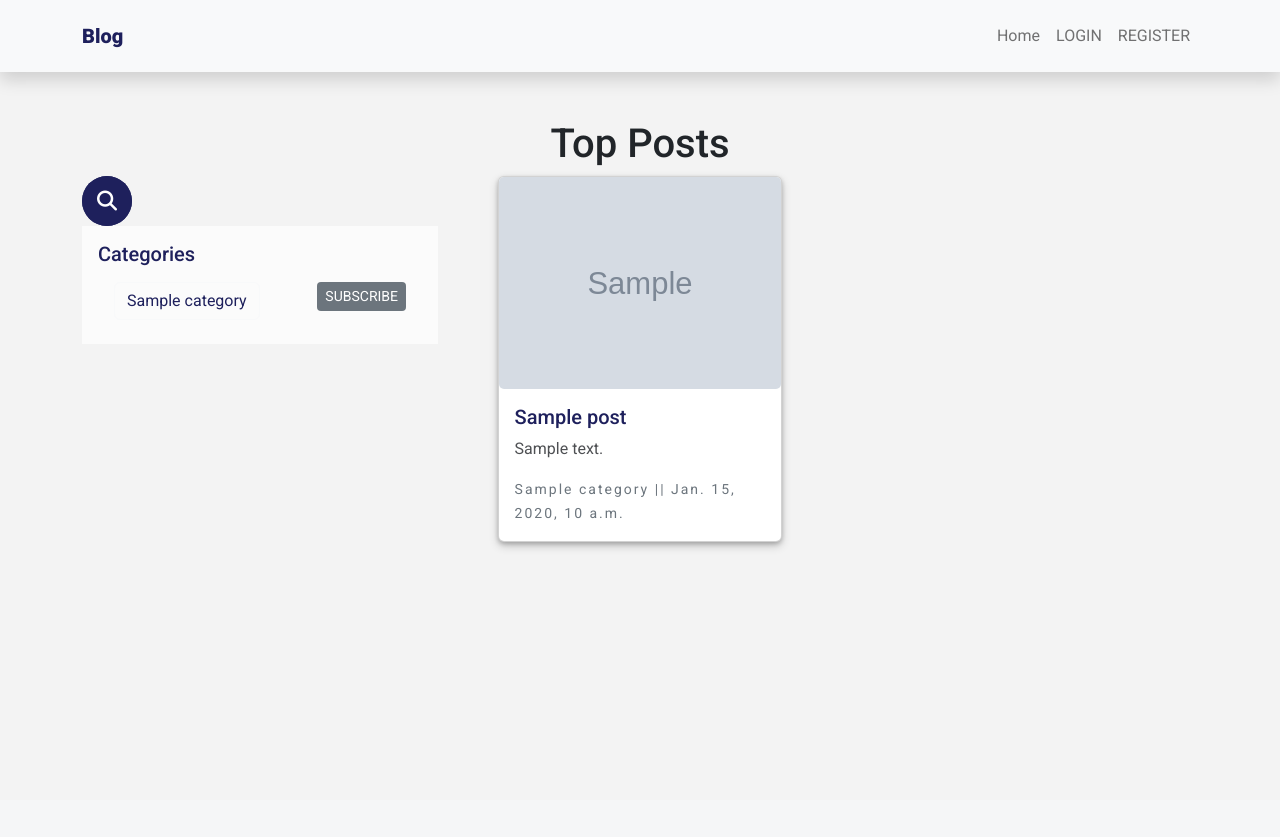
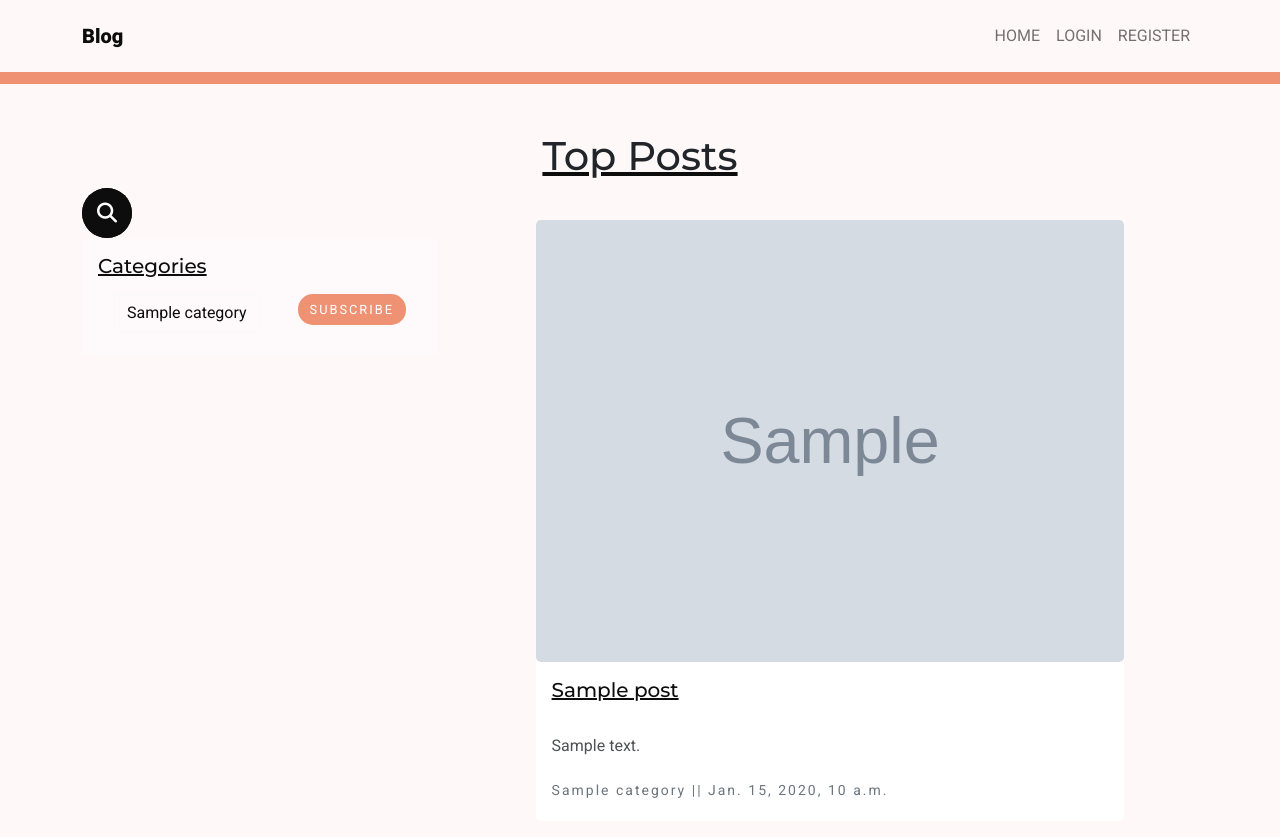
Before and after one commit to khaled5321/Group_01_Django_Blog, a Django app: page / in a window 1280 px wide. Before the commit the page ends 550 px from the top, so only its background shows below. Run offline with Django 4.2, Linux system fonts and the light colour scheme; tables that the repository leaves empty hold one stand-in row (values such as "Sample post"); grey boxes marked "Sample" are stand-in pictures; some libraries are stand-ins or nearby versions.

Commit message:
made some changes to the UI like colors and text

```diff
--- a/blog/posts/templates/posts/home.html
+++ b/blog/posts/templates/posts/home.html
@@ -112,7 +112,7 @@
                         <h2 class="text-center">No Posts</h2>
                         {% endif %}
                         {% for obj in object_list %}
-                        <div class="col-md-6">
+                        <div class="">
                             <div class="card mb-3">
                                 <a href="{% url 'postinfo' obj.id %}" class="">
                                     <img src="{{ obj.get_image_url }}" class="card-img-top card-img" alt="...">
--- a/blog/static/css/main.css
+++ b/blog/static/css/main.css
@@ -3,7 +3,7 @@
 }
 
 body {
-  background-color: rgb(243, 243, 243);
+  background-color: #FEF9F8;
   font-family: "Roboto", sans-serif;
   height: 100vh;
 }
@@ -11,11 +11,46 @@
 .navbar {
   padding: 1rem;
   margin-bottom: 3rem;
-  background-color: white;
+  background-color: #FEF9F8;
+  border-bottom: 12px solid #ef9273;
 }
 .navbar a.navbar-brand {
-  color: rgb(30, 32, 92);
+  color: #0d0d0d;
   font-weight: 900;
+}
+
+textarea {
+  padding: 1em;
+  background-color: #FEF9F8;
+  border: 2px solid transparent;
+  border-radius: 10px;
+  outline: none;
+  font-size: 16px;
+  font-weight: 500;
+  line-height: 1.8;
+  transition: all 0.2s;
+}
+textarea:hover {
+  background-color: rgb(248, 248, 248);
+  cursor: pointer;
+}
+textarea:focus {
+  cursor: text;
+}
+
+h1,
+h2,
+h3,
+h4,
+h5,
+h6 {
+  font-family: "Montserrat", sans-serif;
+  text-decoration-line: underline;
+  text-decoration-color: #0d0d0d;
+}
+
+p {
+  line-height: 1.8;
 }
 
 #searchbar {
@@ -30,15 +65,21 @@
   height: 50px;
   width: 50px;
   border-style: none;
-  padding: 10px;
+  padding: 10px 25px 10px 10px;
   font-size: 18px;
   letter-spacing: 2px;
   outline: none;
   border-radius: 25px;
   transition: all 0.5s ease-in-out;
-  background-color: rgb(30, 32, 92);
-  padding-right: 40px;
+  background-color: #0d0d0d;
   color: #262323;
+}
+@media (max-width: 600px) {
+  #searchbar .search-box .input-search {
+    width: 30px;
+    height: 30px;
+    padding: 10px;
+  }
 }
 #searchbar .search-box .input-search::placeholder {
   color: #4e5053;
@@ -65,11 +106,17 @@
   position: absolute;
   right: 0;
   color: #fff;
-  background-color: rgb(30, 32, 92);
+  background-color: #0d0d0d;
   pointer-events: painted;
 }
+@media (max-width: 600px) {
+  #searchbar .search-box .btn-search {
+    width: 30px;
+    height: 30px;
+  }
+}
 #searchbar .search-box .btn-search:hover {
-  box-shadow: 0 1px 2px 0 rgb(30, 32, 92);
+  box-shadow: 0 1px 2px 0 #0d0d0d;
   transition: box-shadow 0.5s;
 }
 #searchbar .search-box .btn-search:focus ~ .input-search {
@@ -81,21 +128,21 @@
 }
 
 .categories {
-  background-color: rgb(251, 251, 251);
+  background-color: #FEF9FA;
 }
 .categories .cont {
   padding: 1rem;
 }
 .categories .cont h5 {
-  color: rgb(30, 32, 92);
+  color: #0d0d0d;
 }
 .categories .cont ul {
-  background-color: rgb(251, 251, 251);
+  background-color: #FEF9FA;
   list-style-type: none;
 }
 .categories .cont ul li {
-  color: rgb(30, 32, 92);
-  background-color: rgb(251, 251, 251);
+  color: #0d0d0d;
+  background-color: #FEF9FA;
   display: flex;
   justify-content: space-between;
 }
@@ -108,28 +155,43 @@
 }
 .categories .cont ul li a {
   text-decoration: none;
-  color: rgb(30, 32, 92);
+  color: #0d0d0d;
+  border-radius: 2px;
+  transition: all 0.2s;
+}
+.categories .cont ul li a:first-child:hover {
+  border-bottom: 2px solid #ef9273;
 }
 .categories .cont ul li a:hover {
-  background-color: rgb(243, 243, 243);
+  background-color: #FEF9F8;
+}
+.categories .cont ul li a button {
+  background-color: #ef9273;
+  border-radius: 15px;
+  font-size: 0.8rem;
+  text-align: center;
+  padding: 6px 12px;
+  letter-spacing: 2px;
 }
 @media (max-width: 600px) {
   .categories .cont ul li a button {
     width: 100%;
-    font-size: 0.8rem;
-    text-align: center;
-    padding: 2px 4px;
+    padding: 4px 8px;
   }
+}
+.categories .cont ul li a button:hover {
+  background-color: #f2a48a;
 }
 .categories .cont ul li .subscribe {
   border: none;
 }
 
 .card {
-  box-shadow: 0 2px 4px 0 rgba(0, 0, 0, 0.2), 0 4px 10px 0 rgba(0, 0, 0, 0.19);
-  transition: box-shadow 0.5s;
+  transition: all 0.2s;
   width: 80%;
-  margin: 0 auto;
+  margin: 2rem auto;
+  border: none;
+  background-color: white;
 }
 @media (max-width: 900px) {
   .card {
@@ -137,10 +199,11 @@
   }
 }
 .card:hover {
-  box-shadow: 0 4px 8px 0 rgba(0, 0, 0, 0.2), 0 6px 20px 0 rgba(0, 0, 0, 0.19);
+  border-bottom: 4px solid #ef9273;
 }
 .card .card-title {
-  color: rgb(30, 32, 92);
+  color: #0d0d0d;
+  margin-bottom: 30px;
 }
 .card .card-text {
   color: #4e5053;
--- a/blog/static/scss/main.scss
+++ b/blog/static/scss/main.scss
@@ -1,7 +1,8 @@
 //                                               -----  VARIABLES ------
-$primary-color: rgb(30, 32, 92);
-$secondary-color: rgb(243, 243, 243);
-$third-color: rgb(251, 251, 251);
+$primary-color: #0d0d0d;
+$secondary-color: #FEF9F8;
+$third-color: #FEF9FA;
+$_2nd_primary: #ef9273;
 $text-color: #4e5053;
 
 
@@ -19,12 +20,49 @@
 .navbar {
     padding: 1rem;
     margin-bottom: 3rem;
-    background-color: white;
+    background-color: $secondary-color;
+    //border-top: 15px solid $_2nd_primary;
+    border-bottom: 12px solid $_2nd_primary;
 
     a.navbar-brand {
         color: $primary-color;
         font-weight: 900;
     }
+}
+
+textarea {
+    padding: 1em;
+    background-color: $secondary-color;
+    border: 2px solid transparent;
+    border-radius: 10px;
+    outline: none;
+    font-size: 16px;
+    font-weight: 500;
+    line-height: 1.8;
+    transition: all 0.2s;
+
+    &:hover{
+        background-color: rgb(248,248,248);
+        cursor: pointer;
+    }
+    &:focus{
+        cursor: text;
+    }
+}
+
+h1,
+h2,
+h3,
+h4,
+h5,
+h6{
+    font-family: 'Montserrat', sans-serif;
+    text-decoration-line: underline;
+    text-decoration-color: $primary-color;
+}
+
+p{
+    line-height: 1.8;
 }
 
 //sidebar
@@ -41,15 +79,21 @@
             height: 50px;
             width: 50px;
             border-style: none;
-            padding: 10px;
+            padding: 10px 25px 10px 10px;
             font-size: 18px;
             letter-spacing: 2px;
             outline: none;
             border-radius: 25px;
             transition: all .5s ease-in-out;
             background-color: $primary-color;
-            padding-right: 40px;
             color: #262323;
+
+            @media (max-width: 600px) {
+                width: 30px;
+                height: 30px;
+                padding: 10px;
+
+            }
 
             &::placeholder{
                 color:$text-color;
@@ -83,6 +127,12 @@
                 color:#fff ;
                 background-color:$primary-color;
                 pointer-events: painted;
+
+                @media (max-width: 600px) {
+                    width: 30px;
+                    height: 30px;
+
+                }
 
                 &:hover{
                     box-shadow: 0 1px 2px 0 $primary-color ;
@@ -134,6 +184,14 @@
                 a {
                     text-decoration: none;
                     color: $primary-color;
+                    border-radius: 2px;
+                    transition: all 0.2s;
+
+                    &:first-child{
+                        &:hover{
+                            border-bottom: 2px solid $_2nd_primary;
+                        }
+                    }
 
 
                     &:hover {
@@ -141,13 +199,24 @@
                     }
 
                     button{
+
+                       background-color: $_2nd_primary;
+                        border-radius: 15px;
+                        font-size: 0.8rem;
+                        text-align: center;
+                        padding: 6px 12px;
+                        letter-spacing: 2px;
+
+
                         @media (max-width: 600px) {
                             &{
                                 width: 100%;
-                                font-size: 0.8rem;
-                                text-align: center;
-                                padding: 2px 4px;
+                                padding: 4px 8px;
                             }
+                        }
+
+                        &:hover{
+                            background-color: lighten($_2nd_primary, 5%);
                         }
                     }
 
@@ -166,10 +235,11 @@
 
 .card {
 
-    box-shadow: 0 2px 4px 0 rgba(0, 0, 0, 0.2), 0 4px 10px 0 rgba(0, 0, 0, 0.19);
-    transition: box-shadow 0.5s;
+    transition: all 0.2s;
     width: 80%;
-    margin: 0 auto;
+    margin: 2rem auto;
+    border: none;
+    background-color: lighten($third-color, 10%);
 
     @media (max-width: 900px){
 
@@ -181,13 +251,14 @@
 
 
     &:hover {
-        box-shadow: 0 4px 8px 0 rgba(0, 0, 0, 0.2), 0 6px 20px 0 rgba(0, 0, 0, 0.19);
+        border-bottom: 4px solid $_2nd_primary;
     }
 
 
 
     .card-title {
         color: $primary-color;
+        margin-bottom: 30px;
     }
 
     .card-text {
--- a/blog/templates/base.html
+++ b/blog/templates/base.html
@@ -13,14 +13,16 @@
     <!-- fonts -->
     <link rel="preconnect" href="https://fonts.googleapis.com">
     <link rel="preconnect" href="https://fonts.gstatic.com" crossorigin>
-    <link href="https://fonts.googleapis.com/css2?family=Roboto:wght@100;300;400;500;700;900&display=swap"
-        rel="stylesheet">
-
+    <link rel="preconnect" href="https://fonts.googleapis.com">
+    <link rel="preconnect" href="https://fonts.gstatic.com" crossorigin>
+    <link rel="preconnect" href="https://fonts.googleapis.com">
+    <link rel="preconnect" href="https://fonts.gstatic.com" crossorigin>
+    <link href="https://fonts.googleapis.com/css2?family=Montserrat:ital,wght@0,100;0,400;0,500;0,700;1,400&family=Roboto:wght@100;300;400;500;700;900&display=swap" rel="stylesheet">
     <title class="">{% block title%} Document {% endblock %}</title>
 </head>
 <body>
     <!-- navbar -->
-    <nav class="navbar navbar-expand-lg bg-light shadow p-3 mb-5">
+    <nav class="navbar navbar-expand-lg p-3 mb-5">
         <div class="container d-flex">
             <a class="navbar-brand justify-content-start" href="{% url 'home' %}">Blog</a>
             <button class="navbar-toggler" type="button" data-bs-toggle="collapse" data-bs-target="#navbarNav"
@@ -30,7 +32,7 @@
             <div class="collapse navbar-collapse justify-content-end" id="navbarNav">
                 <ul class="navbar-nav">
                     <li class="nav-item">
-                        <a class="nav-link" href="{% url 'home' %}">Home</a>
+                        <a class="nav-link" href="{% url 'home' %}">HOME</a>
                     </li>
 
                     {% if not user.is_authenticated %}
@@ -43,7 +45,7 @@
                     {% else %}
                         {% if user.subscribed_categories.all %}
                         <li class="nav-item">
-                            <a class="nav-link" href="{% url 'subscribed_cats' %}">subscribed categories</a>
+                            <a class="nav-link" href="{% url 'subscribed_cats' %}">SUBSCRIBED CATEGORIES</a>
                         </li>
                         {% endif %}
                         {% if user.is_superuser %}
```
Also changed, not shown: blog/categories/migrations/0003_alter_category_name.py (added), blog/media/posts/images/Data_Science.jpg (added), blog/media/posts/images/Immigration.jpg (added), 1 other file.
